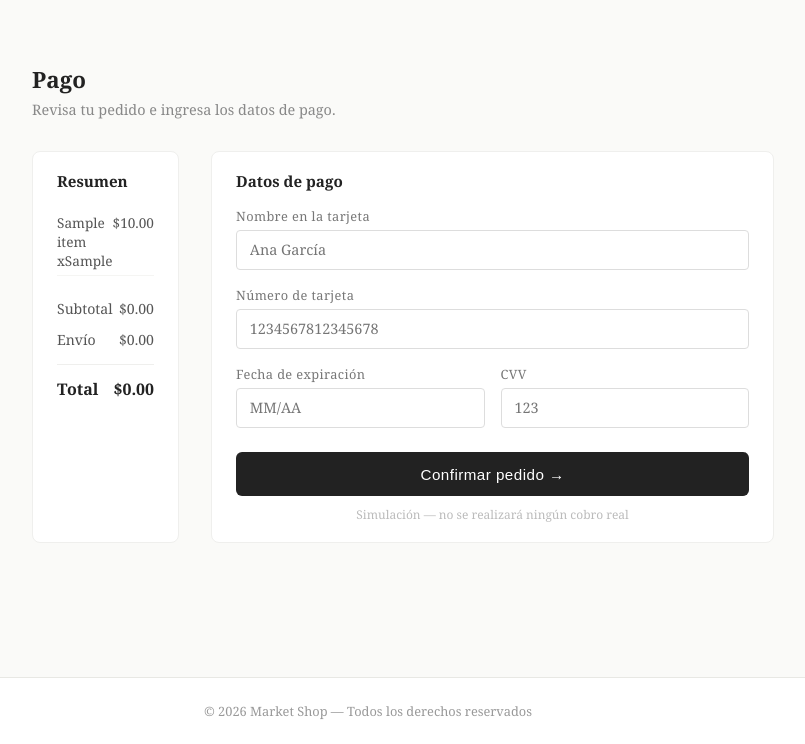
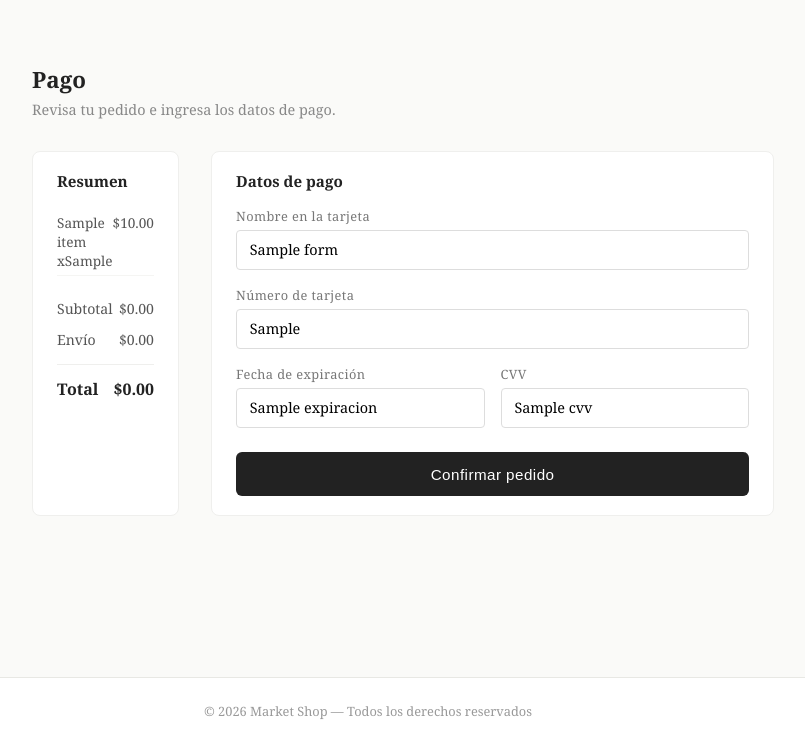
Before and after one commit to Yonatan231/Marketshop, a Flask app: template templates/pago.html in a window 1280 px wide. Shown: the part 56-800 px from the top of the page, without its empty margins (272-1077 px from the left). Run offline with Flask 2, Linux system fonts and the light colour scheme; the template is opened without the code that fills it: most values are stand-ins (such as "Sample title", 1, 10 or a date in 2020).

Commit message:
Se modifico que el formulario de pago quede vacio si un dato esta mal. Tambien se limpiaron archivos.

```diff
--- a/routes/carrito.py
+++ b/routes/carrito.py
@@ -45,7 +45,7 @@ def agregar():
     db.commit()
     cursor.close()
 
-    flash("Producto agregado al carrito ✓", "success")
+    flash("Producto agregado al carrito", "success")
     return redirect(url_for("productos.productos"))
 
 
--- a/templates/carrito.html
+++ b/templates/carrito.html
@@ -79,7 +79,6 @@
         border: 1px solid #ddd;
         background: #fff;
         border-radius: 4px;
-        cursor: pointer;
         font-size: 1rem;
         line-height: 1;
     }
@@ -108,7 +107,6 @@
         background: none;
         border: none;
         color: #bbb;
-        cursor: pointer;
         font-size: 1.1rem;
         padding: 0.2rem;
     }
@@ -153,7 +151,6 @@
         border: none;
         border-radius: 6px;
         font-size: 0.95rem;
-        cursor: pointer;
         text-align: center;
         text-decoration: none;
         letter-spacing: 0.03em;
@@ -248,7 +245,7 @@
 
 {% else %}
     <p class="carrito-vacio">Tu carrito está vacío.</p>
-    <a href="{{ url_for('productos.productos') }}" class="link-seguir">← Ver productos</a>
+    <a href="{{ url_for('productos.productos') }}" class="link-seguir">Ver productos</a>
 {% endif %}
 
 {% endblock %}
--- a/templates/iniciar_sesion.html
+++ b/templates/iniciar_sesion.html
@@ -62,7 +62,6 @@
         font-family: Georgia, serif;
         font-size: 0.9rem;
         letter-spacing: 0.04em;
-        cursor: pointer;
         transition: background 0.2s;
     }
 
--- a/templates/pago.html
+++ b/templates/pago.html
@@ -20,10 +20,6 @@
         display: grid;
         grid-template-columns: 1fr 1fr;
         gap: 2rem;
-    }
-
-    @media (max-width: 600px) {
-        .pago-grid { grid-template-columns: 1fr; }
     }
 
     /* Resumen */
@@ -132,7 +128,6 @@
         border: none;
         border-radius: 6px;
         font-size: 0.95rem;
-        cursor: pointer;
         letter-spacing: 0.03em;
     }
 
@@ -140,12 +135,6 @@
         background: #444;
     }
 
-    .nota-simulacion {
-        font-size: 0.75rem;
-        color: #bbb;
-        text-align: center;
-        margin-top: 0.6rem;
-    }
 </style>
 {% endblock %}
 
@@ -206,27 +195,30 @@
 
             <div class="campo">
                 <label>Nombre en la tarjeta</label>
-                <input type="text" name="nombre_tarjeta" placeholder="Ana García" maxlength="60">
+                <input type="text" name="nombre_tarjeta" placeholder="Ana García" maxlength="60"
+                       value="{{ form_data.nombre_tarjeta if form_data else '' }}" required>
             </div>
 
             <div class="campo">
                 <label>Número de tarjeta</label>
-                <input type="text" name="numero_tarjeta" placeholder="1234567812345678" maxlength="16">
+                <input type="text" name="numero_tarjeta" placeholder="1234567812345678" maxlength="16"
+                       value="{{ form_data.numero_tarjeta if form_data else '' }}" required>
             </div>
 
             <div class="campos-fila">
                 <div class="campo">
                     <label>Fecha de expiración</label>
-                    <input type="text" name="expiracion" placeholder="MM/AA" maxlength="5">
+                    <input type="text" name="expiracion" placeholder="MM/AA" maxlength="5"
+                           value="{{ form_data.expiracion if form_data else '' }}" required>
                 </div>
                 <div class="campo">
                     <label>CVV</label>
-                    <input type="text" name="cvv" placeholder="123" maxlength="4">
+                    <input type="text" name="cvv" placeholder="123" maxlength="4"
+                           value="{{ form_data.cvv if form_data else '' }}" required>
                 </div>
             </div>
 
-            <button type="submit" class="btn-confirmar">Confirmar pedido →</button>
-            <p class="nota-simulacion">Simulación — no se realizará ningún cobro real</p>
+            <button type="submit" class="btn-confirmar">Confirmar pedido</button>
 
         </form>
     </div>
--- a/templates/productos.html
+++ b/templates/productos.html
@@ -85,7 +85,6 @@
         color: #fff;
         border: none;
         font-size: 0.85rem;
-        cursor: pointer;
         letter-spacing: 0.03em;
         transition: background 0.2s;
     }
```
Also changed, not shown: routes/pago.py (+42 -21 lines), templates/recompensas.html (+1 -6 lines).
